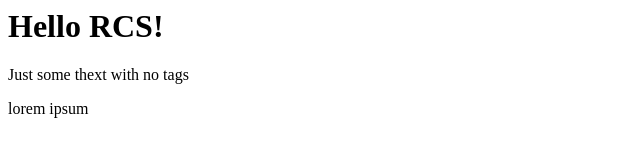
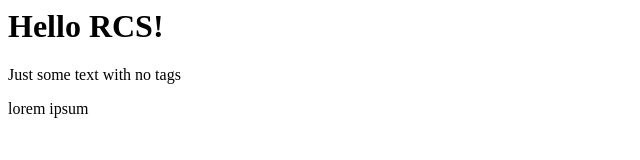
Before and after one commit to elinaosm/ideal-train, a plain HTML site: page index.html in a window 1280 px wide. Shown: the full height of the page, 0-640 px from the left. Drawn offline with Linux system fonts and the light colour scheme.

Commit message:
Update index.html

```diff
--- a/index.html
+++ b/index.html
@@ -1,3 +1,3 @@
 <h1>Hello RCS!</h1>
-Just some thext with no tags
+Just some text with no tags
 <p>lorem ipsum</p>
```
